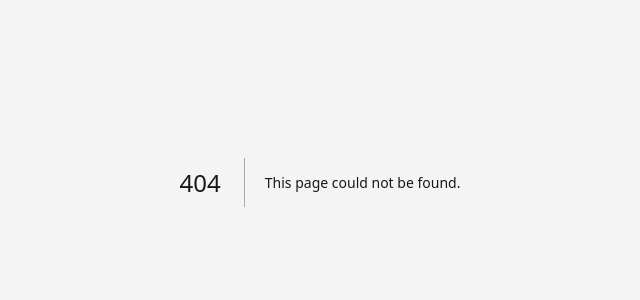
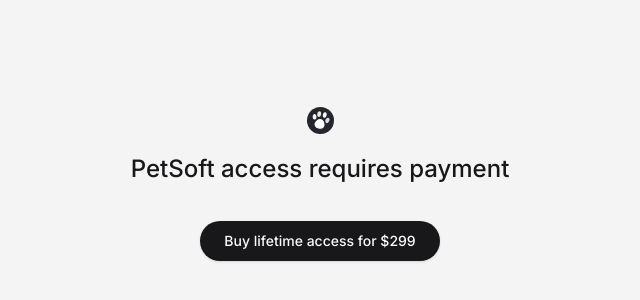
Before and after one commit to semeniukb/pets, a Next.js app: page /payment in a window 1280 px wide. Before the commit this address had no page. Shown: the part 218-518 px from the top of the page, without its empty margins (320-960 px from the left). Built offline with nearby package versions, Linux system fonts and the light colour scheme; no server answers.

Commit message:
add payment page

```diff
--- /dev/null
+++ b/src/app/(auth)/payment/page.tsx
@@ -0,0 +1,54 @@
+"use client";
+
+import H1 from "@/components/h1";
+import { Button } from "@/components/ui/button";
+import { useSession } from "next-auth/react";
+import { useRouter } from "next/navigation";
+import { useTransition } from "react";
+
+export default function Page({
+                               searchParams,
+                             }: {
+  searchParams: { [key: string]: string | string[] | undefined };
+}) {
+  const [isPending, startTransition] = useTransition();
+  const { data: session, update, status } = useSession();
+  const router = useRouter();
+
+  return (
+    <main className="flex flex-col items-center space-y-10">
+      <H1>PetSoft access requires payment</H1>
+
+      {searchParams.success && (
+        <Button
+          onClick={async () => {
+            await update(true);
+            router.push("/app/dashboard");
+          }}
+          disabled={status === "loading" || session?.user.hasAccess}
+        >
+          Access PetSoft
+        </Button>
+      )}
+
+      {!searchParams.success && (
+        <Button
+          disabled={isPending}
+        >
+          Buy lifetime access for $299
+        </Button>
+      )}
+
+      {searchParams.success && (
+        <p className="text-sm text-green-700">
+          Payment successful! You now have lifetime access to PetSoft.
+        </p>
+      )}
+      {searchParams.cancelled && (
+        <p className="text-sm text-red-700">
+          Payment cancelled. You can try again.
+        </p>
+      )}
+    </main>
+  );
+}
```
Also changed, not shown: 1 other file (tests, documents, lock files or other folders).
